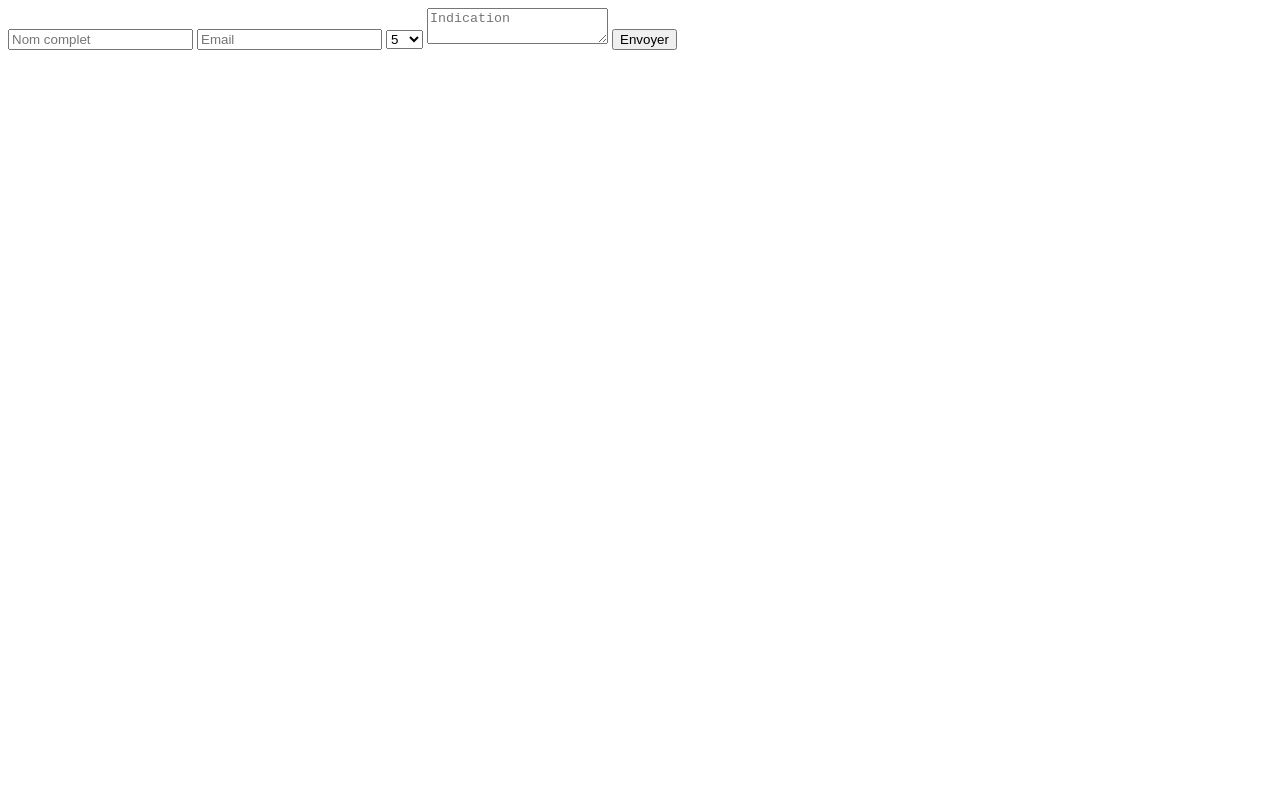
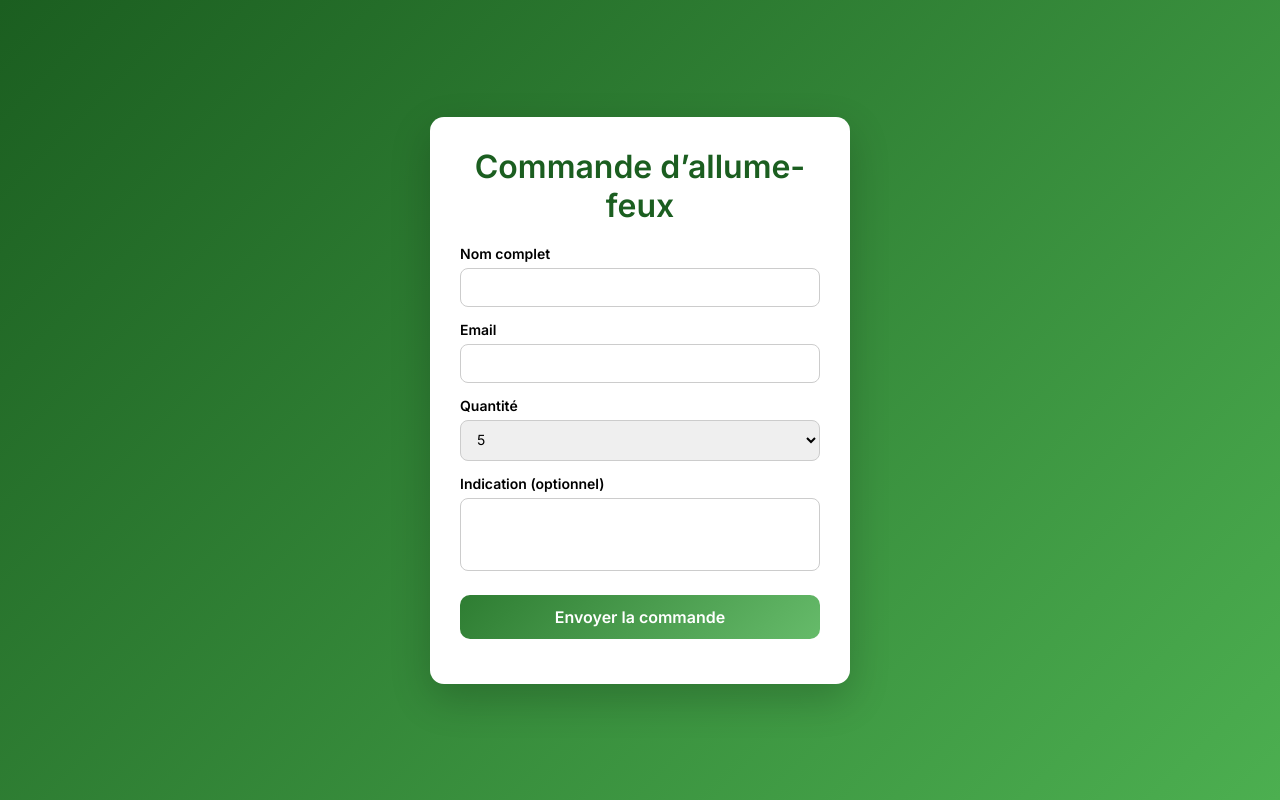
Before and after one commit to ministjonozay-bot/commandes, a plain HTML site: page index.html in a window 1280 px wide. Drawn offline with nearby package versions, Linux system fonts and the light colour scheme.

Commit message:
index.html

```diff
--- a/index.html
+++ b/index.html
@@ -2,36 +2,132 @@
 <html lang="fr">
 <head>
 <meta charset="UTF-8">
-<title>Commande</title>
+<title>Commande d'allume-feux</title>
+
+<link href="https://fonts.googleapis.com/css2?family=Inter:wght@400;600&display=swap" rel="stylesheet">
 
 <script src="https://cdn.jsdelivr.net/npm/emailjs-com@3/dist/email.min.js"></script>
 <script>
 (function(){
-  emailjs.init("v63ixvVCNyzUDxCmu"); // 👈 ici
+  emailjs.init("v63ixvVCNyzUDxCmu");
 })();
 </script>
+
+<style>
+* {
+  box-sizing: border-box;
+  font-family: 'Inter', sans-serif;
+}
+
+body {
+  margin: 0;
+  min-height: 100vh;
+  background: linear-gradient(135deg, #1b5e20, #4caf50);
+  display: flex;
+  align-items: center;
+  justify-content: center;
+}
+
+.card {
+  background: white;
+  width: 100%;
+  max-width: 420px;
+  padding: 30px;
+  border-radius: 14px;
+  box-shadow: 0 15px 40px rgba(0,0,0,0.2);
+}
+
+h1 {
+  margin: 0 0 20px;
+  text-align: center;
+  color: #1b5e20;
+}
+
+label {
+  font-weight: 600;
+  font-size: 14px;
+  margin-top: 14px;
+  display: block;
+}
+
+input, select, textarea {
+  width: 100%;
+  margin-top: 6px;
+  padding: 10px 12px;
+  border-radius: 8px;
+  border: 1px solid #ccc;
+  font-size: 14px;
+  transition: 0.2s;
+}
+
+input:focus, select:focus, textarea:focus {
+  outline: none;
+  border-color: #4caf50;
+  box-shadow: 0 0 0 2px rgba(76,175,80,0.2);
+}
+
+textarea {
+  resize: none;
+}
+
+button {
+  margin-top: 20px;
+  width: 100%;
+  padding: 12px;
+  border-radius: 10px;
+  border: none;
+  font-size: 16px;
+  font-weight: 600;
+  color: white;
+  background: linear-gradient(135deg, #2e7d32, #66bb6a);
+  cursor: pointer;
+  transition: transform 0.1s, box-shadow 0.1s;
+}
+
+button:hover {
+  transform: translateY(-1px);
+  box-shadow: 0 8px 20px rgba(0,0,0,0.2);
+}
+
+.status {
+  margin-top: 15px;
+  text-align: center;
+  font-size: 14px;
+}
+</style>
 </head>
 
 <body>
 
+<div class="card">
+  <h1>Commande d’allume-feux</h1>
+
   <form id="form">
-  <input type="text" name="nom" placeholder="Nom complet" required>
-  <input type="email" name="email" placeholder="Email" required>
+    <label>Nom complet</label>
+    <input type="text" name="nom" required>
 
+    <label>Email</label>
+    <input type="email" name="email" required>
+
+    <label>Quantité</label>
     <select name="quantite">
       <option value="5">5</option>
       <option value="10">10</option>
       <option value="15">15</option>
     </select>
 
-  <textarea name="indication" placeholder="Indication"></textarea>
+    <label>Indication (optionnel)</label>
+    <textarea name="indication" rows="3"></textarea>
 
-  <button type="submit">Envoyer</button>
+    <button type="submit">Envoyer la commande</button>
+    <div class="status" id="status"></div>
   </form>
+</div>
 
 <script>
 document.getElementById("form").addEventListener("submit", function(e){
   e.preventDefault();
+  document.getElementById("status").textContent = "Envoi en cours...";
 
   emailjs.send("service_d9owzjk", "template_pzs8mo8", {
     nom: this.nom.value,
@@ -39,8 +135,13 @@ document.getElementById("form").addEventListener("submit", function(e){
     quantite: this.quantite.value,
     indication: this.indication.value
   })
-  .then(() => alert("Commande envoyée ✅"))
-  .catch(() => alert("Erreur ❌"));
+  .then(() => {
+    document.getElementById("status").textContent = "Commande envoyée ✅";
+    this.reset();
+  })
+  .catch(() => {
+    document.getElementById("status").textContent = "Erreur lors de l’envoi ❌";
+  });
 });
 </script>
 
```
Lines whose indentation alone changed are shown as unchanged.
